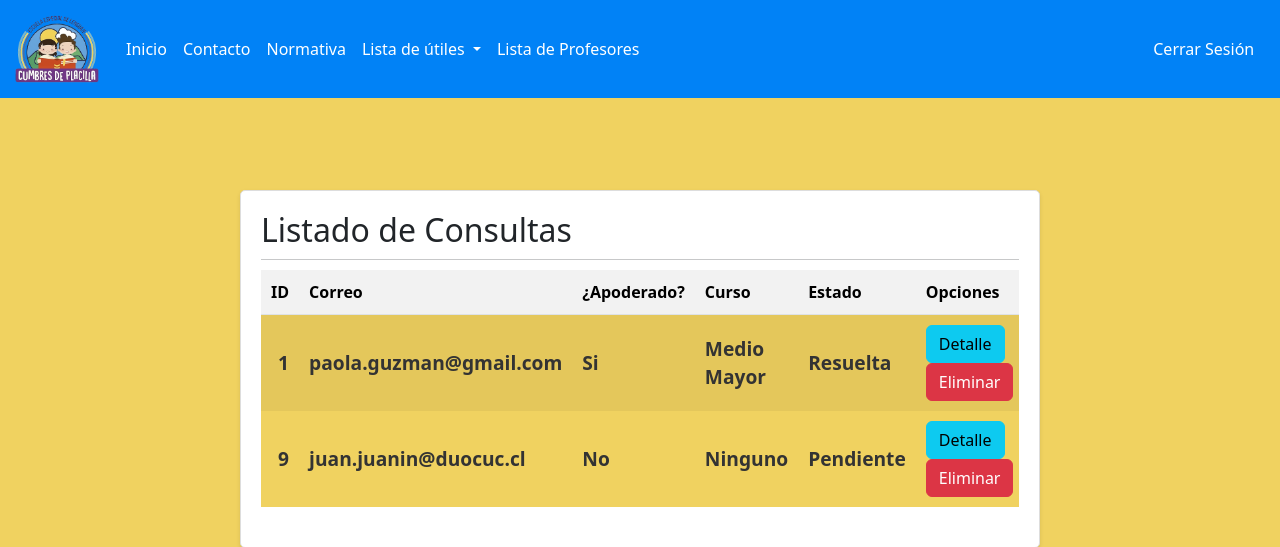
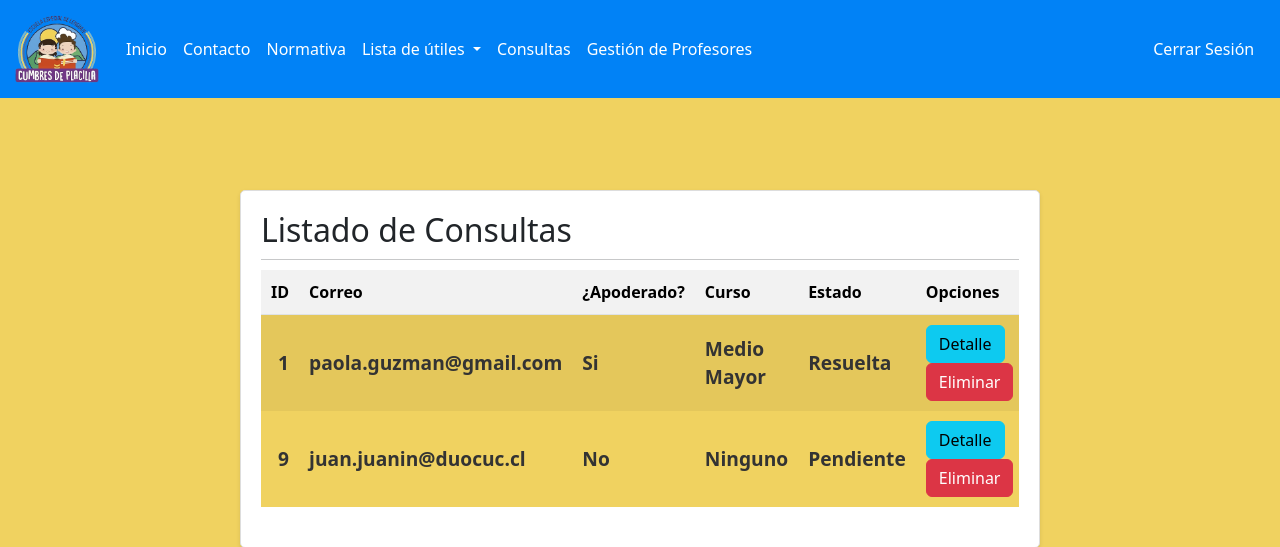
Before and after one commit to Saesres/ProyectoCumbres, a Django app: page /SitioWeb/listarConsulta in a window 1280 px wide. Shown: the top 547 px of the page. Run offline with Django 4.2, Linux system fonts and the light colour scheme; a user stored in the database is signed in; data comes from the database, SQL or seed files in the repository; both versions use the stored data as it was after the commit.

Commit message:
modified:   SitioWeb/__pycache__/views.cpython-312.pyc 	modified:   SitioWeb/templates/paginas/Contacto.html 	modified:   SitioWeb/templates/paginas/index.html 	modified:   SitioWeb/templates/paginas/listarConsulta.html 	modified:   SitioWeb/views.py 	modified:   db.sqlite3

```diff
--- a/SitioWeb/templates/paginas/index.html
+++ b/SitioWeb/templates/paginas/index.html
@@ -40,12 +40,16 @@
                         <li><a class="dropdown-item" href="{% static '/PDF/listaEjemplo.pdf' %}" target="_blank" rel="noopener noreferrer">Kinder</a></li>
                     </ul>
                 </li>
+                {%  if perms.SitioWeb.view_profesor %}
                 <li class="nav-item">
                     <a class="nav-link nav-item-custom" href="{% url 'listarProfesor' %}" target="_blank" rel="noopener noreferrer">Gestión de Profesores</a>
                 </li>
+                {%  endif %}
+                {% if user.is_authenticated and perms.SitioWeb.view_consulta %}
                 <li class="nav-item">
-                    <a class="nav-link nav-item-custom" href="{% url 'listarConsulta' %}" target="_blank" rel="noopener noreferrer">Consultas</a>
+                    <a class="nav-link nav-item-custom" href="{% url 'listarConsulta' %}">Consultas</a>
                 </li>
+                {% endif %}
             </ul>
             <div class="right-item">
                 {% if user.is_authenticated %}
--- a/SitioWeb/templates/paginas/listarConsulta.html
+++ b/SitioWeb/templates/paginas/listarConsulta.html
@@ -38,9 +38,16 @@
               <li><a class="dropdown-item" href='{%static "/PDF/listaEjemplo.pdf"%}'target="_blank" rel="noopener noreferrer">Kinder</a></li>
             </ul>
           </li>
-          <li class="nav-item" id="btnAdmin">
-            <a class="nav-link nav-item-custom" href="{%url 'listarProfesor'%}" target="_blank" rel="noopener noreferrer">Lista de Profesores</a>
+          {% if user.is_authenticated and perms.SitioWeb.view_consulta %}
+          <li class="nav-item">
+              <a class="nav-link nav-item-custom" href="{% url 'listarConsulta' %}">Consultas</a>
           </li>
+          {% endif %}
+          {%  if perms.SitioWeb.view_profesor %}
+          <li class="nav-item">
+              <a class="nav-link nav-item-custom" href="{% url 'listarProfesor' %}" target="_blank" rel="noopener noreferrer">Gestión de Profesores</a>
+          </li>
+          {%  endif %}
         </ul>
         <div class="right-item">
           {% if user.is_authenticated %}
--- a/SitioWeb/views.py
+++ b/SitioWeb/views.py
@@ -4,6 +4,7 @@ from django.shortcuts import render, redirect
 from django.contrib.auth.views import LoginView
 from .forms import profesorForm, Profesor, consultaForm, Consulta, EstadoForm
 from .models import Profesor, Consulta
+from django.contrib.auth.decorators import permission_required
 
 class CustomLoginView(LoginView):
     template_name = 'templates/Modals.html'
@@ -52,6 +53,7 @@ def listarProfesor(request):
     listarProfesor = Profesor.objects.all()
     return render(request, 'paginas/listarProfesor.html', {'Profesor': listarProfesor})
 
+@permission_required('SitioWeb.view_consulta')
 def listarConsulta(request):
     listarConsulta = Consulta.objects.all()
     return render(request, 'paginas/listarConsulta.html', {'Consulta': listarConsulta})
```
Also changed, not shown: SitioWeb/templates/paginas/Contacto.html (+10 -0 lines), db.sqlite3.
